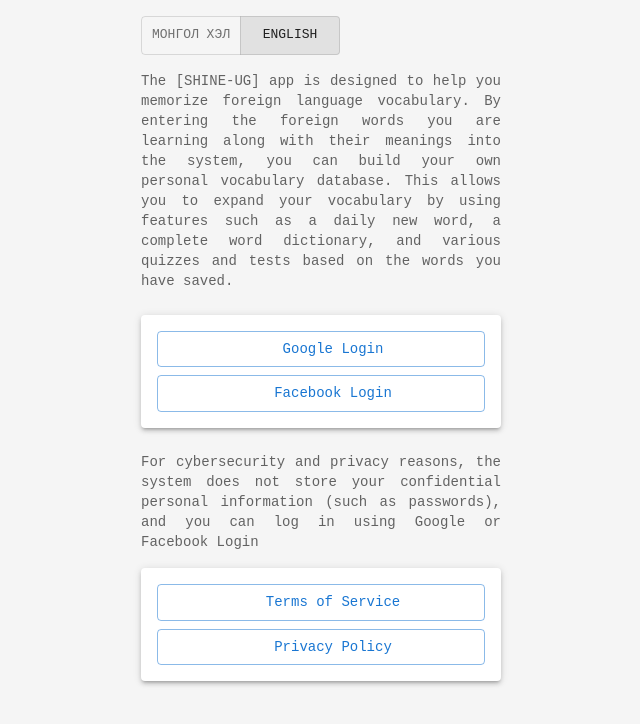
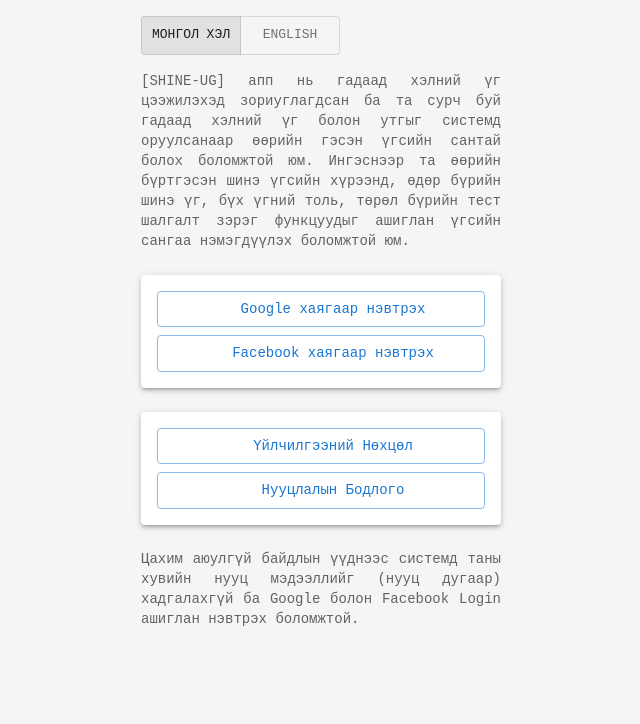
Before and after one commit to vocabulary-club/client, a React (Create React App) app: page /login in a window 1280 px wide. Shown: the top 724 px of the page, without its empty margins (319-959 px from the left). Built offline with nearby package versions, Linux system fonts and the light colour scheme; no server answers; some icons are missing.

Commit message:
keep doing

```diff
--- a/src/contexts/LangContext.js
+++ b/src/contexts/LangContext.js
@@ -6,7 +6,7 @@ const LangContext = createContext();
 
 export const LangProvider = ({ children }) => {
 
-    const [lang, setLang] = React.useState("en");
+    const [lang, setLang] = React.useState("mn");
 
     return (
         <LangContext.Provider value={{ lang, setLang }}>
--- a/src/pages/0_Login.js
+++ b/src/pages/0_Login.js
@@ -84,13 +84,6 @@ export default function Login() {
 
             </Paper>
 
-            <Typography
-                variant="body2"
-                sx={{ maxWidth: 360, mb: 2, color: "text.secondary", textAlign: "justify", }}
-            >
-                {Languages[lang].securityDesc}
-            </Typography>
-
             <Paper sx={{ p: 2, width: 360, mb: 3, }} elevation={3}>
 
                 <Box display="flex" flexDirection="column" gap={1}>
@@ -135,6 +128,13 @@ export default function Login() {
 
             </Paper>
 
+            <Typography
+                variant="body2"
+                sx={{ maxWidth: 360, mb: 2, color: "text.secondary", textAlign: "justify", }}
+            >
+                {Languages[lang].securityDesc}
+            </Typography>
+
         </Box>
     );
 }
--- a/src/pages/6_TermsOfService.js
+++ b/src/pages/6_TermsOfService.js
@@ -235,7 +235,7 @@ export default function TermsOfService() {
 
                         <Box mt={3}>
                             <Typography paragraph sx={{ textAlign: "justify", }}>
-                                The <strong>[SHINE-UG]</strong> апп нь гадаад хэлний үг цээжилэхэд зориуглагдсан
+                                Энэхүү <strong>[SHINE-UG]</strong> апп нь гадаад хэлний үг цээжилэхэд зориуглагдсан
                                 ба та сурч буй гадаад хэлний үг болон утгыг системд оруулсанаар өөрийн гэсэн
                                 үгсийн сантай болох боломжтой юм. Ингэснээр та өөрийн бүртгэсэн шинэ үгсийн хүрээнд,
                                 өдөр бүрийн шинэ үг, бүх үгний толь, төрөл бүрийн тест шалгалт зэрэг
```
